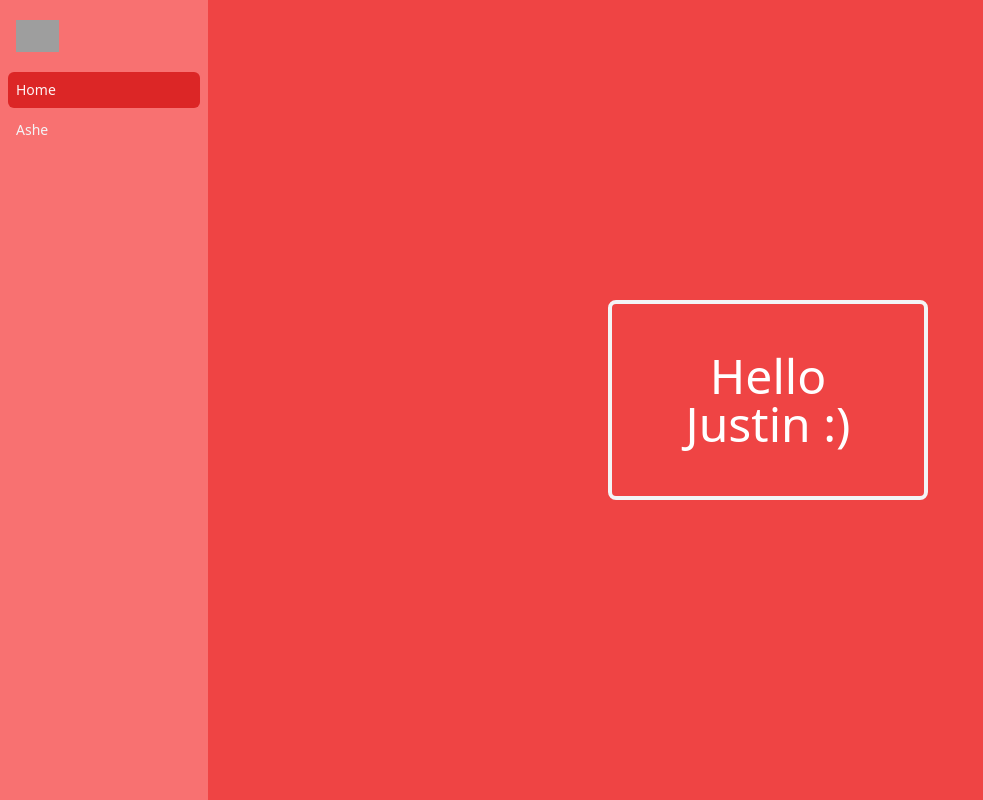
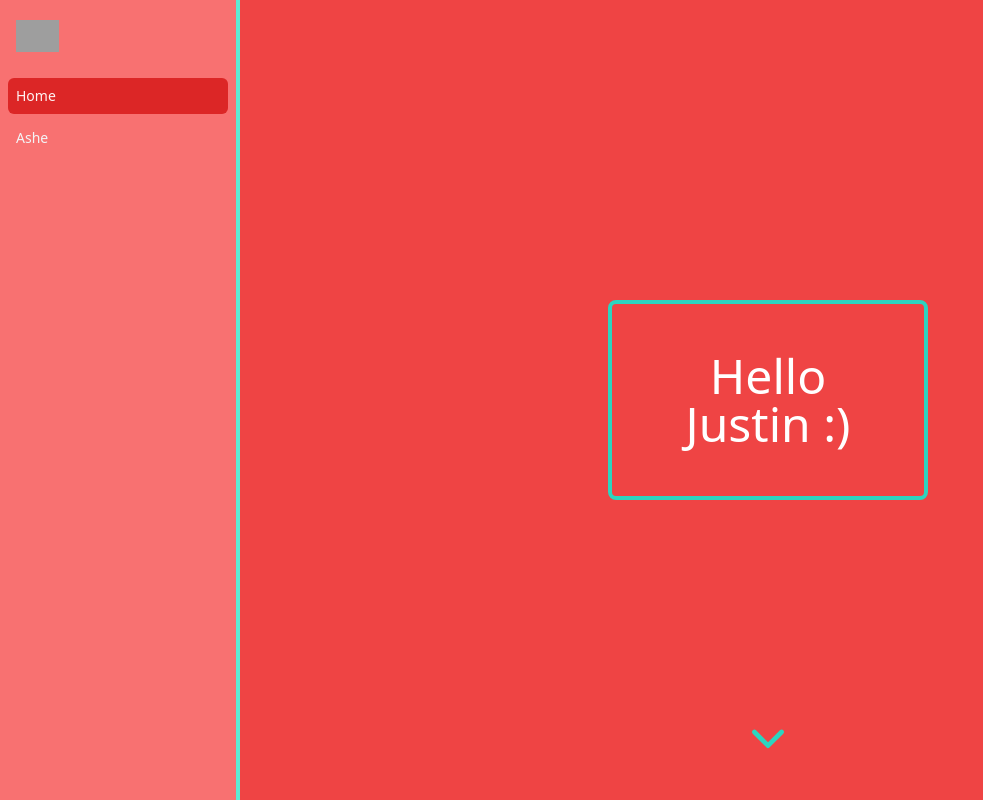
Before and after one commit to Jtcruthers/jtcruthers.github.io, a Nuxt app: page / in a window 1280 px wide. Shown: the whole page, without its empty margins (0-983 px from the left). Built offline with nearby package versions, Linux system fonts and the light colour scheme; grey boxes are pictures that could not be loaded.

Commit message:
Added bouncing arrow on index

```diff
--- a/components/layouts/SidebarLayout.vue
+++ b/components/layouts/SidebarLayout.vue
@@ -21,7 +21,7 @@
                   <img class="h-8 w-auto" src="https://tailwindui.com/img/logos/mark.svg?color=indigo&shade=500" alt="Your Company" />
                 </div>
                 <nav class="mt-5 space-y-1 px-2">
-                  <span v-for="item in navigation" :key="item.name" :class="[item.current ? 'bg-red-700 text-red-50' : 'text-gray-100 hover:bg-red-400 hover:text-white', 'group flex items-center px-2 py-2 text-base font-medium rounded-md']">
+                  <span v-for="item in navigation" :key="item.name" :class="[item.current ? 'bg-red-500 text-teal-200' : 'text-gray-100 hover:bg-red-400 hover:text-white', 'group flex items-center px-2 py-2 text-base font-medium rounded-md']">
                     <NuxtLink :to="item.to" @click="sidebarOpen = false">{{ item.name }}</NuxtLink>
                   </span>
                 </nav>
@@ -36,17 +36,19 @@
     </TransitionRoot>
 
     <!-- Static sidebar for desktop -->
-    <div class="hidden md:fixed md:inset-y-0 md:flex md:w-52 md:flex-col">
+    <div class="hidden md:fixed md:inset-y-0 md:flex md:w-56 lg:w-60 md:flex-col">
       <!-- Sidebar component, swap this element with another sidebar if you like -->
-      <div class="flex min-h-0 flex-1 flex-col bg-red-400">
+      <div class="flex min-h-0 flex-1 flex-col bg-red-400 border-r-4 border-teal-300">
         <div class="flex flex-1 flex-col overflow-y-auto pt-5 pb-4">
           <div class="flex flex-shrink-0 items-center px-4">
             <img class="h-8 w-auto" src="https://tailwindui.com/img/logos/mark.svg?color=indigo&shade=500" alt="Your Company" />
           </div>
           <nav class="mt-5 flex-1 space-y-1 px-2">
-            <span v-for="item in navigation" :key="item.name" :class="[item.current ? 'bg-red-600 text-red-50' : 'text-gray-100 hover:bg-red-500 hover:text-white', 'group flex items-center px-2 py-2 text-sm font-medium rounded-md']">
-              <NuxtLink :to="item.to">{{ item.name }}</NuxtLink>
-            </span>
+            <NuxtLink v-for="item in navigation" :key="item.name" :to="item.to">
+              <span :class="[item.current ? 'bg-red-600 text-red-50' : 'text-gray-100 hover:bg-red-500 hover:text-white', 'mt-1.5 group flex items-center px-2 py-2 text-sm font-medium rounded-md']">
+                {{ item.name }}
+              </span>
+            </NuxtLink>
           </nav>
         </div>
       </div>
@@ -54,7 +56,7 @@
     <div class="flex flex-1 flex-col md:pl-64 h-full">
       <div class="sticky top-0 z-10 bg-red-400 pl-1 pt-1 sm:pl-3 sm:pt-3 md:hidden">
         <button type="button" class="-ml-0.5 -mt-0.5 inline-flex h-12 w-12 items-center justify-center rounded-md text-gray-500 hover:text-gray-900 focus:outline-none focus:ring-2 focus:ring-inset focus:ring-indigo-500" @click="sidebarOpen = true">
-          <Bars3Icon class="h-6 w-6 text-red-800" aria-hidden="true" />
+          <Bars3Icon class="h-6 w-6 text-teal-300" aria-hidden="true" />
         </button>
       </div>
       <main class="flex-1">
--- a/pages/index.vue
+++ b/pages/index.vue
@@ -1,5 +1,6 @@
 <script setup lang="ts">
 import { computed } from "vue"
+import { ChevronDownIcon } from "@heroicons/vue/20/solid"
 const names = ["Justin", "Molly", "Ashe"]
 let counter = ref(0)
 
@@ -14,13 +15,23 @@ setInterval(() => {
 </script>
 
 <template>
+  <div class="relative h-full w-full">
     <div class="flex justify-center items-center align-middle h-full w-full">
-      <div class="w-1/2 lg:w-5/12 xl:w-1/3 px-16 py-12 border-4 border-solid border-gray-100 rounded-lg sm:text-4xl lg:text-5xl text-center">
+      <div class="w-2/3 sm:w-1/2 lg:w-5/12 xl:w-1/3 px-16 py-12 border-4 border-solid border-teal-400 rounded-lg text-xl sm:text-4xl lg:text-5xl text-center">
         <Transition name="fade" mode="out-in">
           <h1 :key="name" class="h-full w-full sm:text-4xl lg:text-5xl text-center">
             Hello {{ name }} :)
           </h1>
         </Transition>
+      </div>
+    </div>
+
+    <div class="absolute bottom-0 left-1/2 -translate-x-1/2 -translate-y-1/2">
+      <ChevronDownIcon class="h-12 w-12 md:h-16 md:w-16 text-teal-400 animate-bounce" />
+    </div>
+
+    <div class="h-96">
+      <p></p>
     </div>
   </div>
 </template>
```
Also changed, not shown: 1 other file (tests, documents, lock files or other folders). Lines whose indentation alone changed are shown as unchanged.
